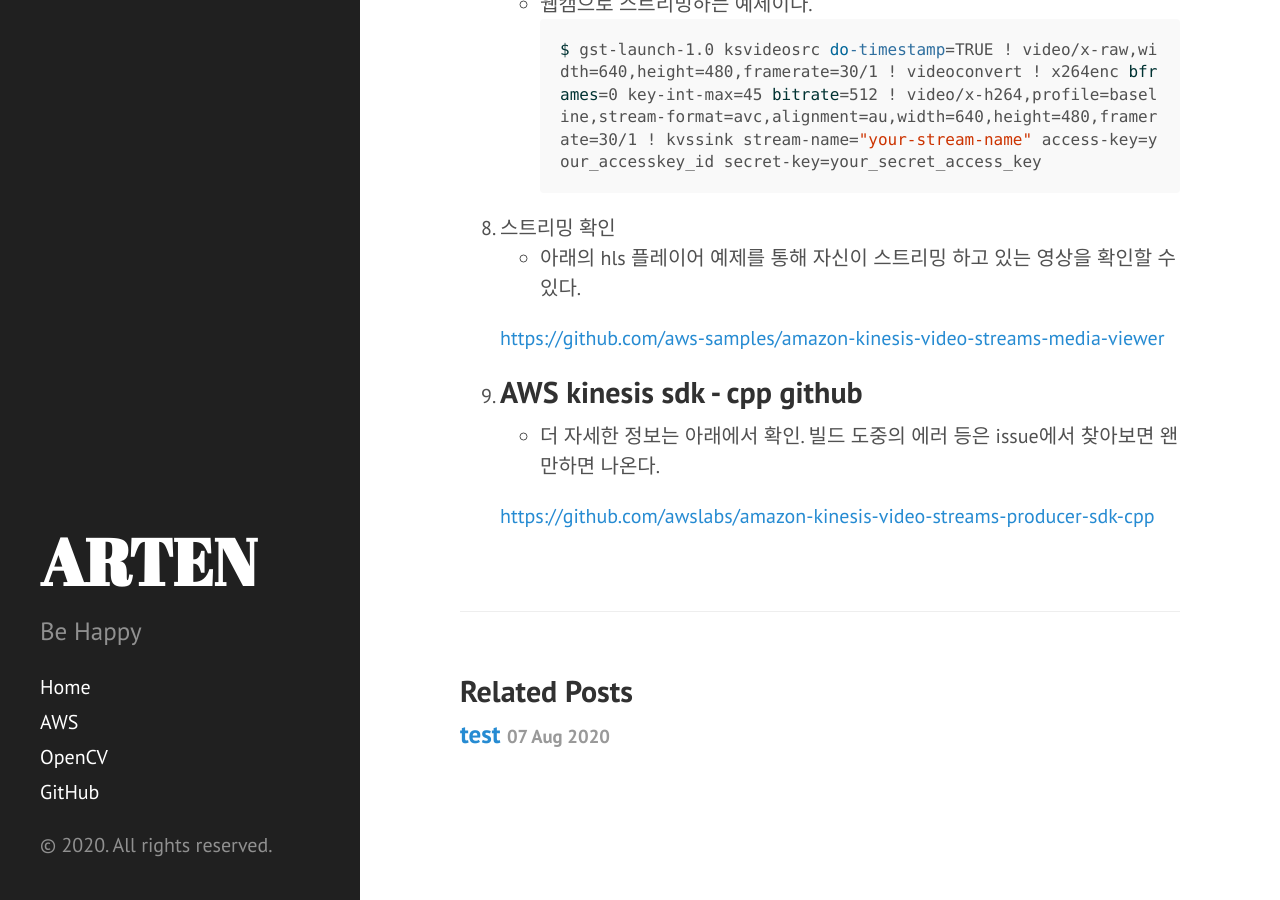
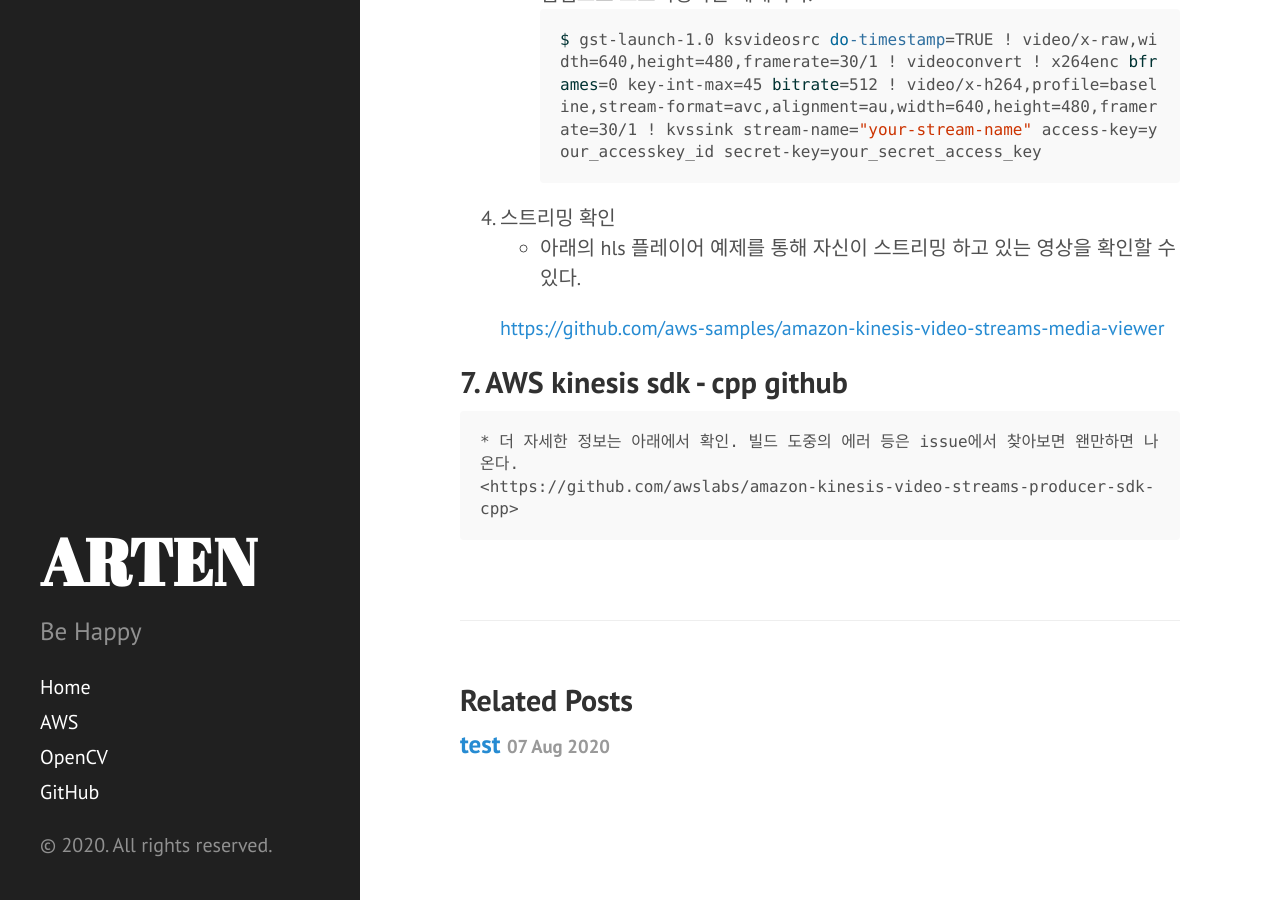
Before and after one commit to PKR-ARTEN/PKR-ARTEN.github.io, a Jekyll site: the page built from _posts/AWS/2020-08-16-AWS kinesis streaming.md, in a window 1280 px wide and 900 px high, scrolled down 2917 px. Built offline with Jekyll 4.4.1, drawn with Linux system fonts in a browser that asks for light colours; Markdown is read by kramdown in place of the engine named in the settings; some of the changed text lies outside the part shown.

Commit message:
aws kinesis streaming

````diff
--- a/_posts/AWS/2020-08-16-AWS kinesis streaming.md
+++ b/_posts/AWS/2020-08-16-AWS kinesis streaming.md
@@ -3,14 +3,12 @@ layout: post
 title: AWS kinesis streaming
 category: AWS
 ---
-1. 설치 환경
-------
+## 1. 설치 환경
 
 1. windows 10 64bit
 
 
-2. chocolatey 설치
---------
+## 2. chocolatey 설치
 
 1. powershell에서 진행
 	1. window key + r
@@ -24,8 +22,7 @@ $ Set-ExecutionPolicy Bypass -Scope Process -Force; iex ((New-Object System.Net.
 ```
 
 
-3. kinesis에 필요한 패키지 설치
---------
+## 3. kinesis에 필요한 패키지 설치
 
 1. 마찬가지로 powershell 관리지 권한으로 진행
 2. nasm, perl, gstreamer 설치
@@ -34,10 +31,10 @@ $ choco install nasm strawberryperl gstreamer
 $ choco install gstreamer-devel --version=1.16.2
 ```
 	* gstreamer가 C 드라이브가 아닌 D, E 등에 설치될 수도 있다. 꼭 C 드라이브로 옮길 것.
-ex) C:\gstreamer
+	ex) C:\gstreamer
 	* 이 경우, chocolatey 자동으로 설정해주는 환경변수 GSTREAMER_1_0_ROOT_X86_64의 경로도 바꿔줘야 한다.
-gstreamer 내의 bin 폴더의 경로로 다시 설정해줄 것
-ex) C:\gstreamer\1.0\x86_64
+	gstreamer 내의 bin 폴더의 경로로 다시 설정해줄 것
+	ex) C:\gstreamer\1.0\x86_64
 	* strawberryperl, nasm도 chocolatey 자동으로 환경변수 path에 경로를 추가해주지만 혹시 모르니 한 번씩 확인 할 것.
 		1. strawberryperl
 			- C:\Strawberry\c\bin
@@ -56,8 +53,7 @@ $ choco install pkgconfiglite
 path에서 pkgconfiglite의 pkg-config.exe 경로를 제일 상단으로 올린다.
 
 
-4. kinesis cpp sdk 다운로드
-------
+## 4. kinesis cpp sdk 다운로드
 
 * 여기부터는 cmd에서 실행
 ```bash
@@ -65,8 +61,7 @@ $ git clone --recursive https://github.com/awslabs/amazon-kinesis-video-streams-
 ```
 
 
-5. kinesis cpp sdk build
----------
+## 5. kinesis cpp sdk build
 
 1. build_windows.bat 수정
 	* .github 폴더의 build_windows.bat 파일 내에 `call "C:\Program Files (x86)\Microsoft Visual Studio\2017\BuildTools\VC\Auxiliary\Build\vcvars64.bat"` 부분이 있을텐데,
@@ -82,8 +77,7 @@ $ .github/build_windows.bat
 	* 이후 약 30분 간 빌드가 완료되기를 기다린다.
 
 
-6. 샘플 실행
------------
+## 6. 샘플 실행
 
 1. kinesis 환경변수 설정
 	* kinesis sdk readme에도 명시되어 있지만, 반드시 루트 디렉토리에서 실행할 것.
@@ -109,8 +103,7 @@ $ gst-launch-1.0 ksvideosrc do-timestamp=TRUE ! video/x-raw,width=640,height=480
 	<https://github.com/aws-samples/amazon-kinesis-video-streams-media-viewer>
 
 
-7. AWS kinesis sdk - cpp github
------
+## 7. AWS kinesis sdk - cpp github
 
 	* 더 자세한 정보는 아래에서 확인. 빌드 도중의 에러 등은 issue에서 찾아보면 왠만하면 나온다.
 	<https://github.com/awslabs/amazon-kinesis-video-streams-producer-sdk-cpp>
````
